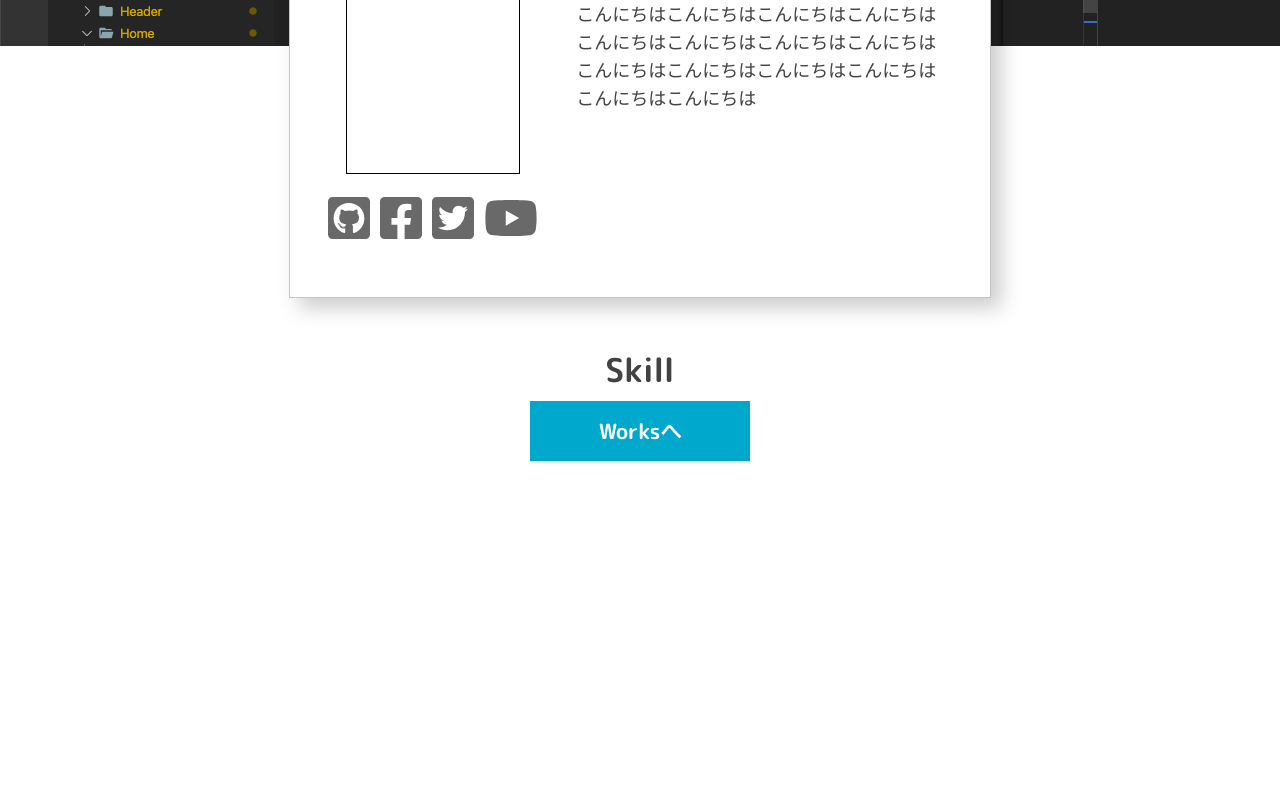
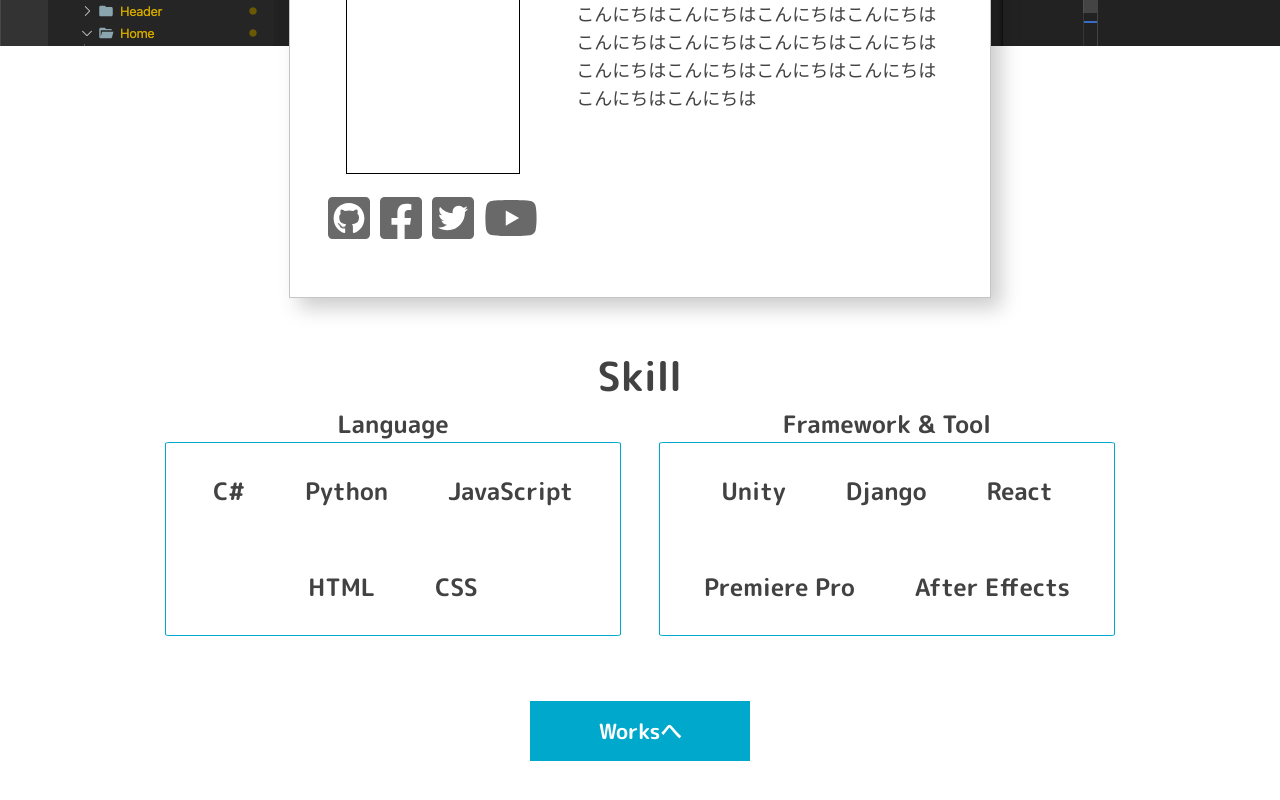
Before and after one commit to Hobiron03/KamikamiLab, a React (Create React App) app: page / in a window 1280 px wide. Shown: the part 524-1324 px from the top of the page. After the commit the page ends 1295 px from the top, so only its background shows below. Built offline with nearby package versions, Linux system fonts and the light colour scheme.

Commit message:
Implement home's Skill content

```diff
--- a/src/components/Button/MyButton.css
+++ b/src/components/Button/MyButton.css
@@ -1,5 +1,5 @@
 .button {
-  margin: 0 auto;
+  margin: 10px auto;
   width: 220px;
   height: 60px;
   background-color: #00A8CC;
--- a/src/components/Home/Home.css
+++ b/src/components/Home/Home.css
@@ -8,7 +8,6 @@
 
   background-image: url("../../images//TopImage.png");
   position: relative;
-
 }
 
 .top h1 {
@@ -21,13 +20,64 @@
 .content{
   margin: 0 auto;
   margin-top: 300px;
-  height: 700px;
-  width: 100%;
+  margin-bottom: 300px;
+  width: 600%;
   max-width: 950px;
 }
 
+
 .content-skill{
-  font-size: 28px;
+  margin: 0 auto;
+  margin-bottom: 200px;
   text-align: center;
   height: 55px;
+  width: 100%;
 }
+
+.content-skill h3{
+  font-size: 40px;
+}
+
+.content-skill-list{
+  margin-top: 0px;
+  display: flex;
+  justify-content: space-between;
+}
+
+.skill-lang{
+  width: 48%;
+}
+
+.skill-lang-content{
+  justify-content: center;
+  display: flex;
+  flex-wrap: wrap;
+  border: solid 1px #00A8CC;
+  border-radius: 1%;
+}
+
+.skill-lang-content h2{
+  margin: 30px;
+}
+
+.skill-framework{
+  width: 48%;
+}
+
+.skill-framework-title{
+  background-color: white;
+  width: 50%;
+  margin: 0 auto;
+}
+
+.skill-framework-content{
+  justify-content: center;
+  display: flex;
+  flex-wrap: wrap;
+  border: solid 1px #00A8CC;
+  border-radius: 1%;
+}
+
+.skill-framework-content h2{
+  margin: 30px;
+}
--- a/src/components/Home/Home.tsx
+++ b/src/components/Home/Home.tsx
@@ -39,12 +39,37 @@ const Home = () => {
 
         <div className="content-skill">
           <h3>Skill</h3>
+          <div className="content-skill-list">
+            <div className="skill-lang">
+              <h2>Language</h2>
+              <div className="skill-lang-content">
+                <h2>C#</h2>
+                <h2>Python</h2>
+                <h2>JavaScript</h2>
+                <h2>HTML</h2>
+                <h2>CSS</h2>
+              </div>
+            </div>
+
+            <div className="skill-framework">
+              <h2 className="skill-framework-title">Framework & Tool</h2>
+              <div className="skill-framework-content">
+                <h2>Unity</h2>
+                <h2>Django</h2>
+                <h2>React</h2>
+                <h2>Premiere Pro</h2>
+                <h2>After Effects</h2>
+              </div>
+            </div>
+          </div>
         </div>
-        <Mybutton />
       </div>
 
+      <Mybutton />
     </div>
   )
+
 };
 
+
 export default Home;
--- a/src/components/ProfileCard/ProfileCard.css
+++ b/src/components/ProfileCard/ProfileCard.css
@@ -29,7 +29,7 @@
 }
 
 .profile-card-title{
-  font-size: 28px;
+  font-size: 30px;
   padding-top: 10px;
   text-align: center;
   height: 55px;
```
Also changed, not shown: src/skillIcon.json (added, +8 -0 lines).
